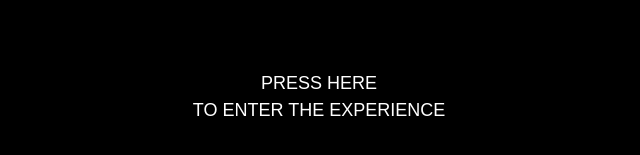
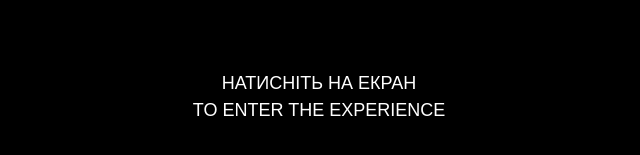
Before and after one commit to zlata2706/WebAR_example, a plain HTML site: page index.html in a window 1280 px wide. Shown: the part 303-458 px from the top of the page, without its empty margins (321-961 px from the left). Drawn offline with nearby package versions, Linux system fonts and the light colour scheme.

Commit message:
Changed by GitHub

```diff
--- a/index.html
+++ b/index.html
@@ -26,7 +26,7 @@
                 text-transform: uppercase; font-family: Arial, Helvetica, sans-serif; font-weight: 400; line-height: 1.5em; font-size: large; white-space: nowrap;
                 user-select: none; pointer-events: none;
             ">
-            Press here
+            Натисніть на екран
             <br>
             to enter the experience
         </div>
```
